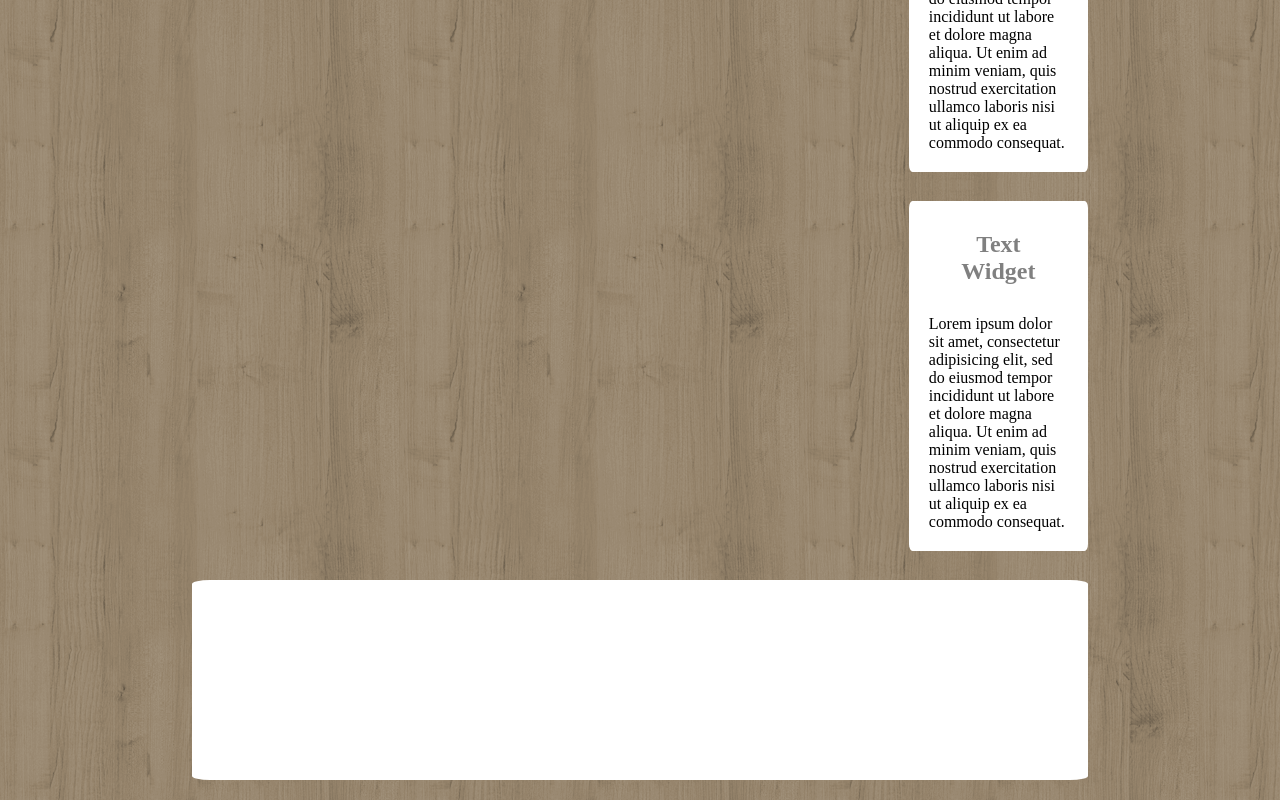
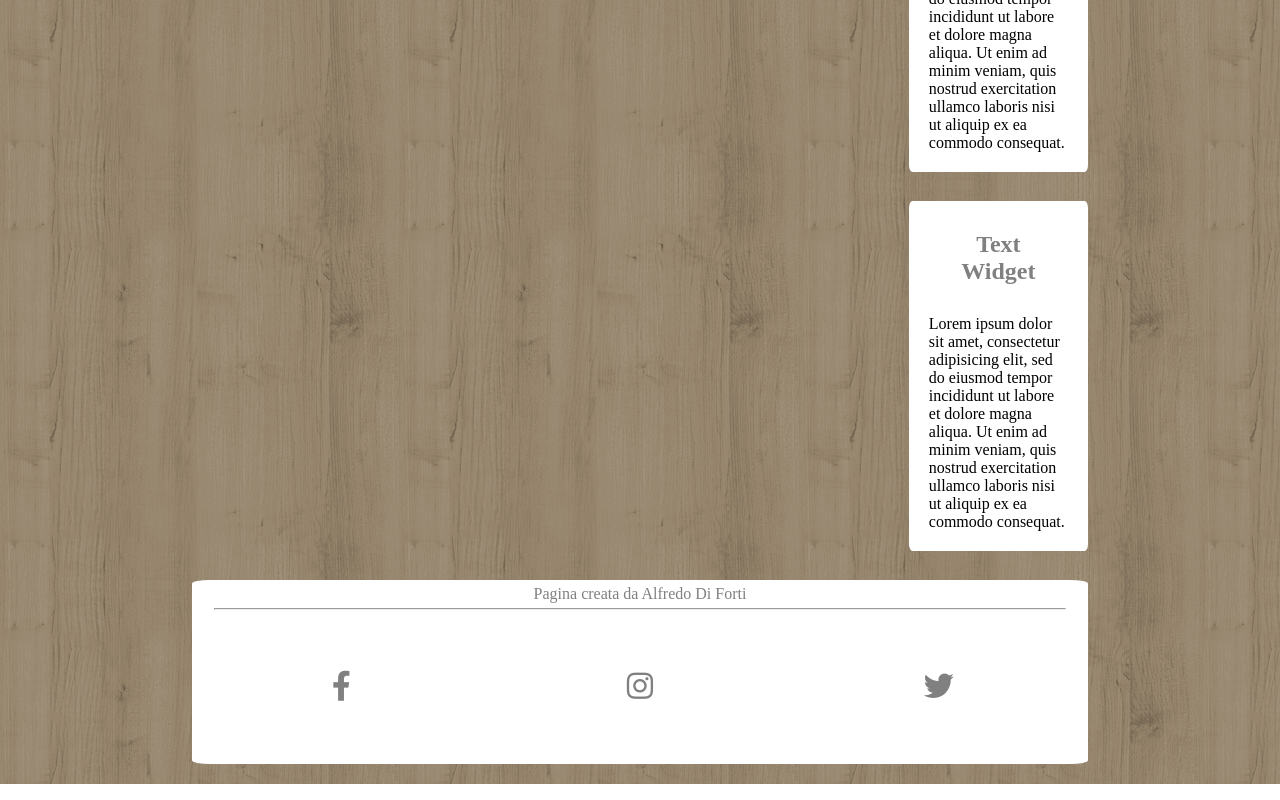
Before and after one commit to alfredodiforti/htmlcss-wp, a plain HTML site: page index.html in a window 1280 px wide. Shown: the part 1015-1815 px from the top of the page. Drawn offline with Linux system fonts and the light colour scheme.

Commit message:
tutto tranne link Pagine Finali

```diff
--- a/css/styles.css
+++ b/css/styles.css
@@ -10,7 +10,7 @@ body {
   background-image: url(../img/natural-pattern.png);
 }
 
-#contenitore{
+#contenitore {
   width: 70%;
   margin: auto;
   margin-top: 20px;
@@ -216,7 +216,52 @@ clear: both;
 
   .footer{
     width: 100%;
-    height: 200px;
     background-color: white;
+  }
 
+  .footertitle {
+    width: 95%;
+    margin: auto;
   }
+
+  .footertitle p {
+    margin-top: 5px;
+    margin-bottom: 5px;
+    color: grey;
+    text-align: center;
+  }
+
+
+  .linkdirect li {
+    list-style: none;
+  }
+
+  .facebook {
+    float: left;
+    text-align: center;
+    width: 33.333%;
+    margin-top: 60px;
+    margin-bottom: 60px;
+    color: grey;
+    font-size: 30px;
+  }
+
+  .instagram {
+    float: left;
+    text-align: center;
+    width: 33.333%;
+    margin-top: 60px;
+    margin-bottom: 60px;
+    color: grey;
+    font-size: 30px;
+  }
+
+  .twitter {
+    float: left;
+    text-align: center;
+    width: 33.333%;
+    margin-top: 60px;
+    margin-bottom: 60px;
+    color: grey;
+    font-size: 30px;
+    }
--- a/index.html
+++ b/index.html
@@ -150,6 +150,19 @@
 
 
           <div class="footer base">
+            <div class="footertitle">
+              <p>Pagina creata da Alfredo Di Forti</p>
+              <hr>
+            </div>
+
+              <ul class="linkdirect">
+                <li class="facebook"><i class="fab fa-facebook-f"></i></li>
+                <li class="instagram"><i class="fab fa-instagram"></i></li>
+                <li class="twitter"><i class="fab fa-twitter"></i></li>
+
+              </ul>
+
+
 
           </div>
 
```
